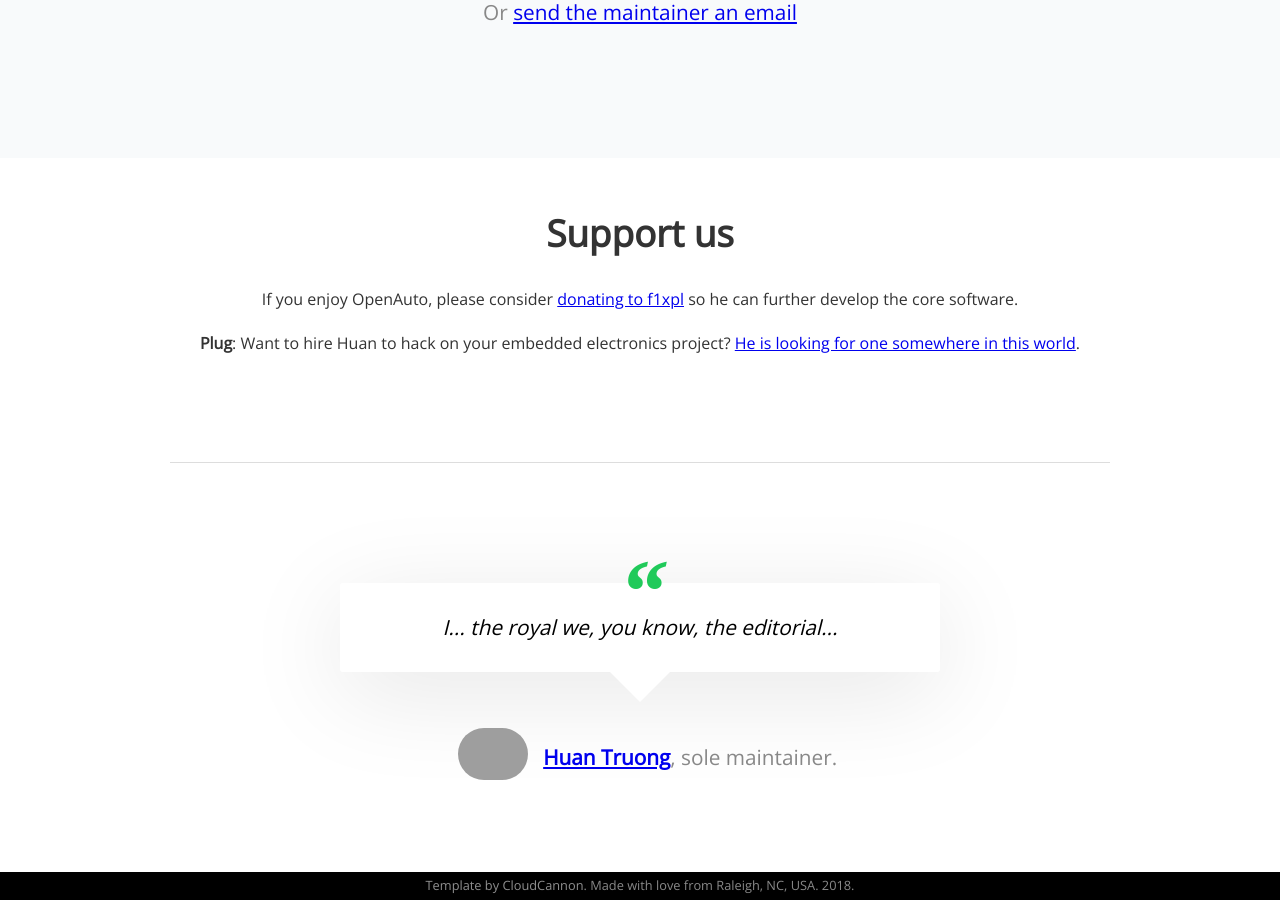
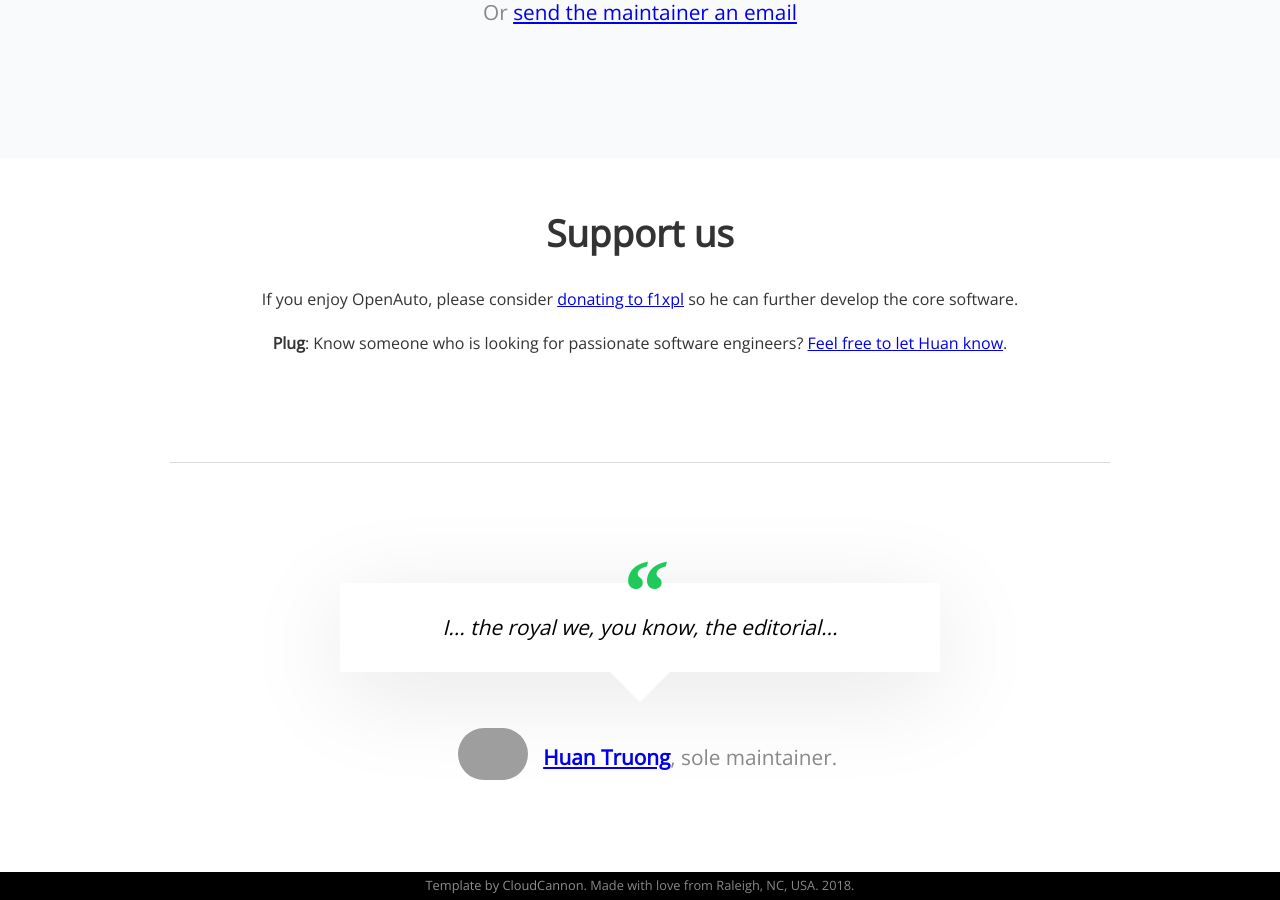
Before and after one commit to opencardev/getcrankshaft.github.io, a Jekyll site: the page built from index.html, in a window 1280 px wide and 900 px high, scrolled down 2182 px. Built offline with Jekyll 4.4.1, drawn with Linux system fonts in a browser that asks for light colours; grey boxes are pictures that could not be loaded.

Commit message:
[site] update plug again

```diff
--- a/index.html
+++ b/index.html
@@ -74,7 +74,7 @@ title: Crankshaft = Raspberry Pi 💖 Android Auto
 	<div class="donate">
 		If you enjoy OpenAuto, please consider <a href="https://www.paypal.com/cgi-bin/webscr?cmd=_s-xclick&hosted_button_id=R4HXE5ESDR4U4" target="_blank">donating to f1xpl</a> so he can further develop the core software.<br />
 		<br />
-		<strong>Plug</strong>: Want to hire Huan to hack on your embedded electronics project? <a href="http://www.tnhh.net/resume.pdf" target="_blank">He is looking for one somewhere in this world</a>.
+		<strong>Plug</strong>: Know someone who is looking for passionate software engineers? <a href="mailto:webreg@tnhh.net">Feel free to let Huan know</a>.
 	</div>
 </div>
 
```
